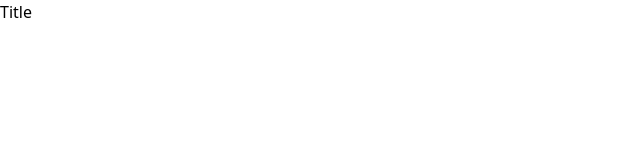
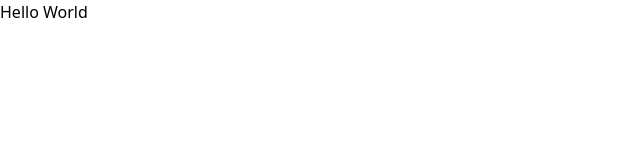
Before and after one commit to Alerrando/Ecommerce, a React (Vite) app: page /produto/10 in a window 1280 px wide. Shown: the top 160 px of the page, without its empty margins (0-640 px from the left). Built offline with nearby package versions, Linux system fonts and the light colour scheme.

Commit message:
adding header of product info

```diff
--- a/src/components/Home/Header/index.tsx
+++ b/src/components/Home/Header/index.tsx
@@ -38,7 +38,7 @@ export function Header() {
           </button>
         </div>
 
-        <div className="text-center gap-16 flex absolute top-[11%] md:relative">
+        <div className="w-[90%] md:w-auto flex text-center justify-between md:justify-center gap-16 absolute top-[11%] md:relative">
           <div className="flex items-center justify-between gap-2">
             <ShoppingCart size={24} weight="bold" />
             <span>R$ 0,0</span>
--- a/src/components/Home/Produtos/Cards/CardsImgsInfo.tsx
+++ b/src/components/Home/Produtos/Cards/CardsImgsInfo.tsx
@@ -31,7 +31,7 @@ export function CardsImgsInfo(props: CardsImgsInfo){
               </h5>
             </div>
 
-            <Link to={`produto/${card.id}`} className="text-white bg-zinc-600 px-4 py-1 mt-4 hover:bg-blue-900 transition-colors rounded-md">
+            <Link to={`produto/${card.id}`} className="text-white bg-zinc-600 px-4 py-1 top-[3%] hover:bg-blue-900 transition-colors rounded-md relative">
                 Mais Informações
             </Link>
         </>
--- /dev/null
+++ b/src/components/ProdutoInfo/Header/index.tsx
@@ -0,0 +1,12 @@
+// @flow
+import * as React from 'react';
+type Props = {
+
+};
+export function Header(props: Props){
+    return (
+        <header>
+            <h1>Hello World</h1>
+        </header>
+    );
+};
--- a/src/components/ProdutoInfo/index.tsx
+++ b/src/components/ProdutoInfo/index.tsx
@@ -1,19 +1,16 @@
 // @flow
 import * as React from 'react';
 import { useParams } from 'react-router-dom';
-import { CardKeys } from '../Home/Produtos/Cards';
-import { getProduto } from './getProduto';
-type Props = {
-    card: CardKeys;
-};
+import { getProduto } from '../../utils/getProduto';
+import { Header } from './Header'
 
 export function ProdutoInfo(){
     const { id } = useParams();
     const produto = getProduto(id as string);
 
     return (
-        <div>
-            <h1>Title</h1>
-        </div>
+        <>
+            <Header />
+        </>
     );
 };
--- a/src/components/ProdutoInfo/getProduto.tsx
+++ b/src/utils/getProduto.tsx
@@ -1,4 +1,4 @@
-import { lojaProdutos } from '../../database';
+import { lojaProdutos } from '../database';
 
 
 export function getProduto(id: string){
```
